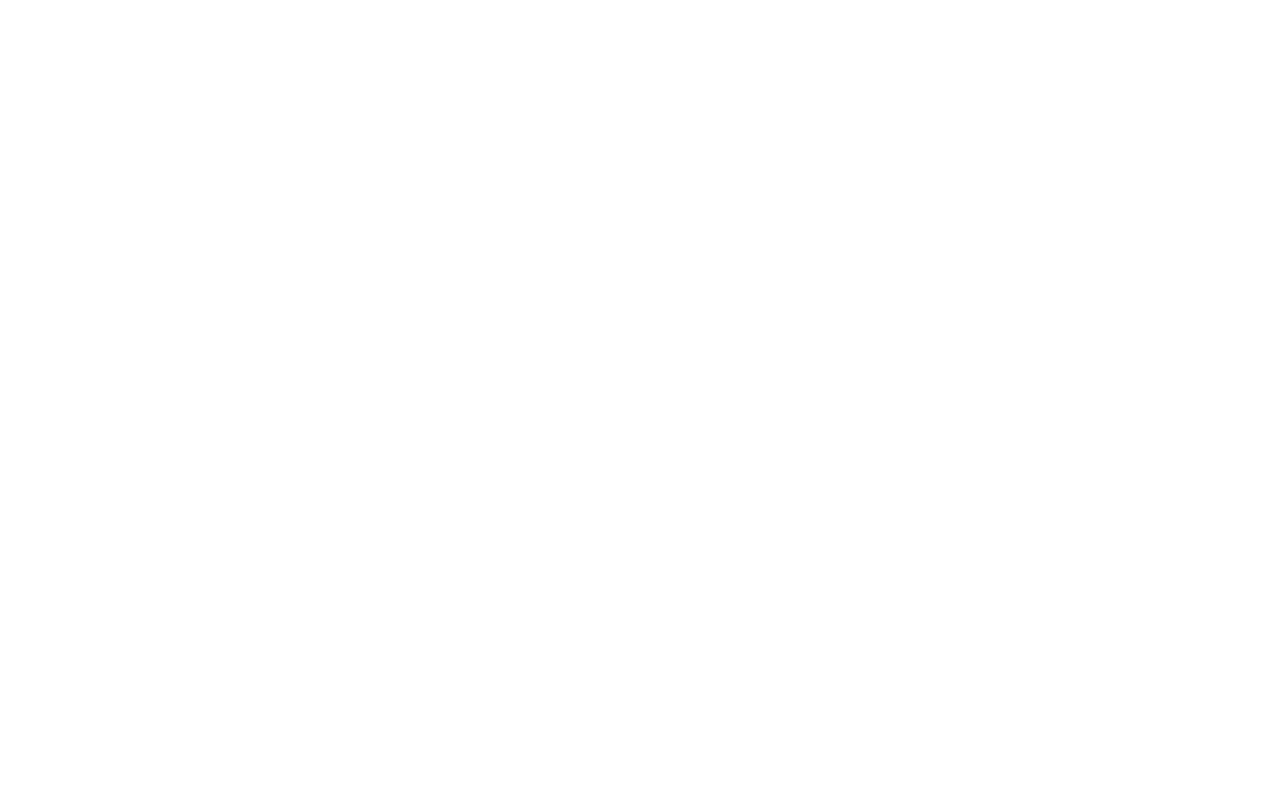
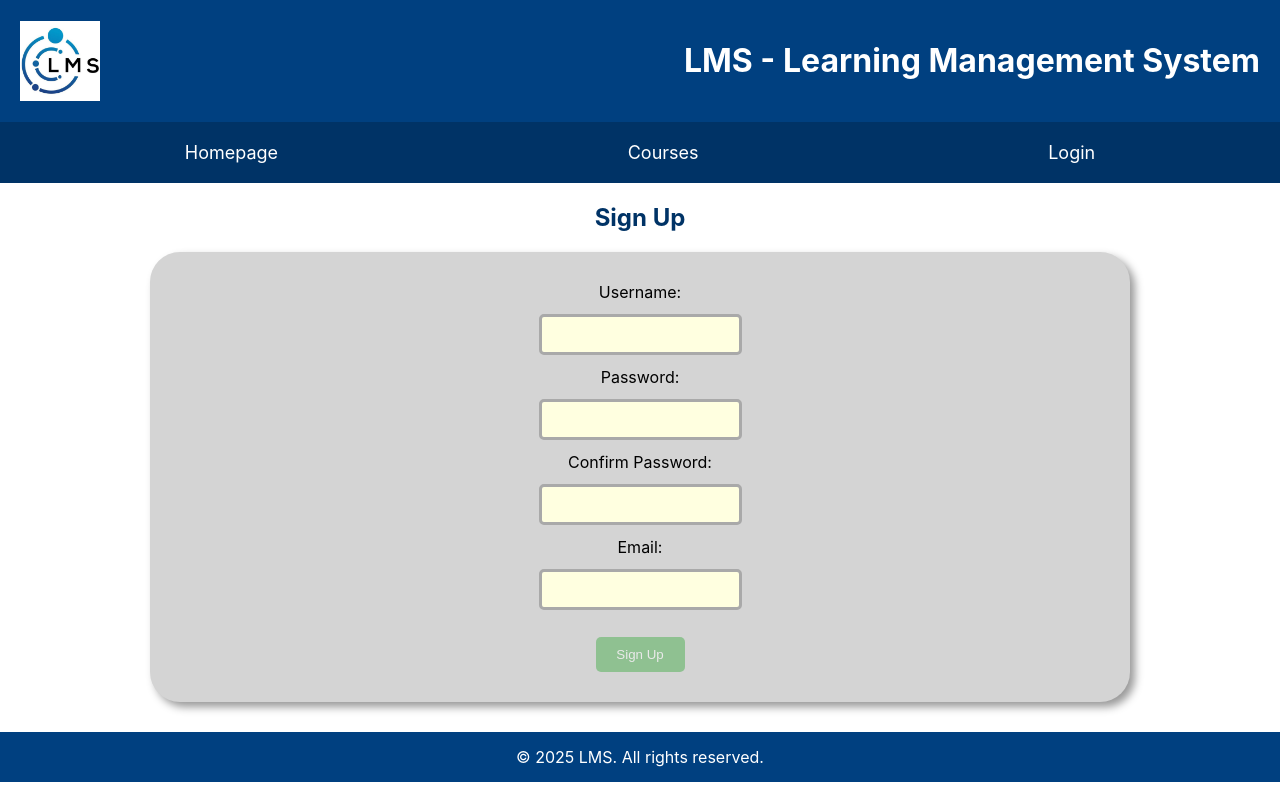
Before and after one commit to LReed03/ENSF381-Assignment5, a React (Create React App) app in the folder my-lms-app/: page /Signup in a window 1280 px wide. Before the commit this address had no page. Built offline with nearby package versions, Linux system fonts and the light colour scheme.

Commit message:
Created sign in page

```diff
--- a/my-lms-app/src/App.js
+++ b/my-lms-app/src/App.js
@@ -5,15 +5,17 @@ import {BrowserRouter, Routes, Route} from 'react-router-dom';
 import Homepage from './Homepage';
 import CoursesPage from './CoursesPage';
 import Login from './Login';
+import Signup from './Signup';
 
 function App() {
   return (
     <BrowserRouter>
-    <Routes>
-        <Route path="/" element={<Homepage />}/>
-        <Route path="/Courses" element={<CoursesPage />}/>
-        <Route path="/Login" element={<Login />}/>
-    </Routes>
+      <Routes>
+          <Route path="/" element={<Homepage />}/>
+          <Route path="/Courses" element={<CoursesPage />}/>
+          <Route path="/Login" element={<Login />}/>
+          <Route path ="/Signup" element={<Signup/>}/>
+      </Routes>
     </BrowserRouter>
   );
 }
--- a/my-lms-app/src/LoginForm.js
+++ b/my-lms-app/src/LoginForm.js
@@ -84,6 +84,7 @@ function LoginForm() {
                     <div className='forgot-password-container'>
                         <br></br>
                         <a href='' id='forgot-password'>Forgot Password</a>
+                        <a href='/Signup' id='signup'>Create Account</a>
                     </div>
                 </form>
                 <AuthMessage/>
--- /dev/null
+++ b/my-lms-app/src/RegForm.css
@@ -0,0 +1,57 @@
+.password-container, .username-container, .email-container{
+    display: flex;
+    flex-direction: column;
+    align-items: center;
+}
+
+.page-title{
+    color: #003366;
+    text-align: center;
+
+}
+
+.signup-button{
+    background-color: #4CAF50;
+    color: white;
+    text-align: center;
+    border-radius: 5px;
+    border: none;
+    padding: 10px;
+    margin: auto;
+    opacity: 0.5;
+    width: 89px;
+    margin-top: 15px;
+
+
+}
+
+.signup-button:hover{
+    background-color: #45A049;
+    opacity: 1.0;
+}
+
+
+#password, #username, #email, #confirm-password{
+    background-color: lightyellow;
+    padding: 10px;
+    border-radius: 5px;
+    border: 3px solid;
+    border-color: darkgray;
+    text-align: center;
+    margin: 12px;
+}
+
+
+.signup{
+    background-color: #d4d4d4;
+    display: flex;
+    flex-direction: column;
+    flex-wrap: nowrap;
+    text-align: center;
+    padding: 30px;
+    margin-left: 150px;
+    margin-right: 150px;
+    border-radius: 30px;
+    box-shadow: 5px 5px 8px #999999;
+    margin-bottom: 30px;
+}
--- /dev/null
+++ b/my-lms-app/src/RegForm.js
@@ -0,0 +1,31 @@
+import React from "react";
+import './RegForm.css';
+
+function RegForm(){
+    return(
+        <div>
+            <h2 class="page-title">Sign Up</h2>
+            <div class="signup">
+                <div class="username-container">
+                    <label for="Username">Username:</label>
+                    <input type="text" id="username" name="username" required></input>
+                </div>
+                <div class="password-container">
+                    <label for="password">Password:</label>
+                    <input type="password" id="password" name="password" required></input>
+                </div>
+                <div class="password-container">
+                    <label for="confirm-password">Confirm Password:</label>
+                    <input type="password" id="confirm-password" name="password" required></input>
+                </div>
+                <div class="email-container">
+                    <label for="email">Email:</label>
+                    <input type="text" id="email" name="email" required></input>
+                </div>
+                <button class="signup-button" onclick="signup()">Sign Up</button>
+            </div>
+        </div>
+    );
+}
+
+export default RegForm;
--- /dev/null
+++ b/my-lms-app/src/Signup.js
@@ -0,0 +1,18 @@
+import React from 'react';
+
+import Header from './Header';
+import Footer from './Footer';
+
+import RegForm from './RegForm';
+
+function Signup(){
+    return(
+        <div>
+            <Header/>
+            <RegForm/>
+            <Footer/>
+        </div>
+    )
+}
+
+export default Signup;
```
